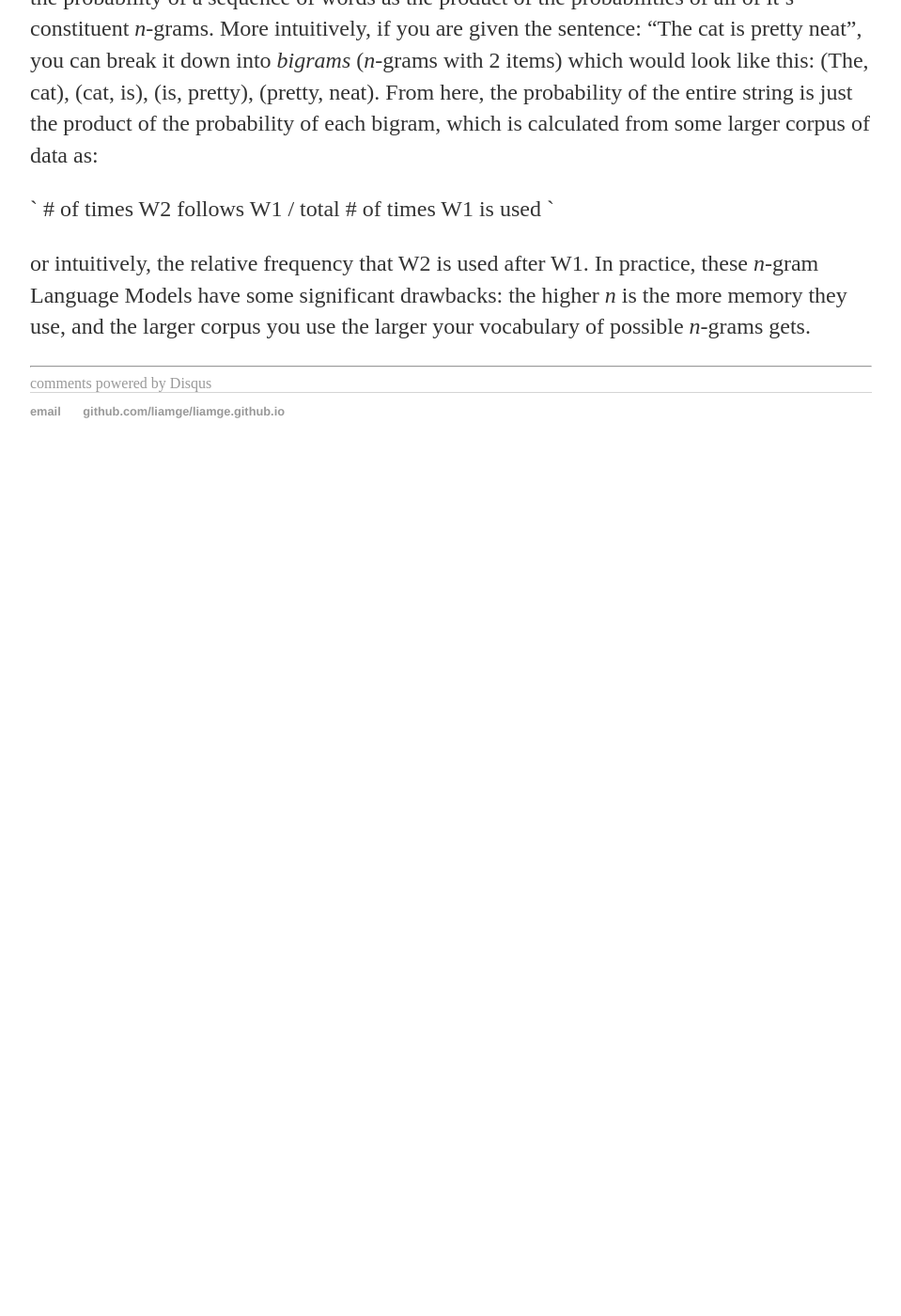
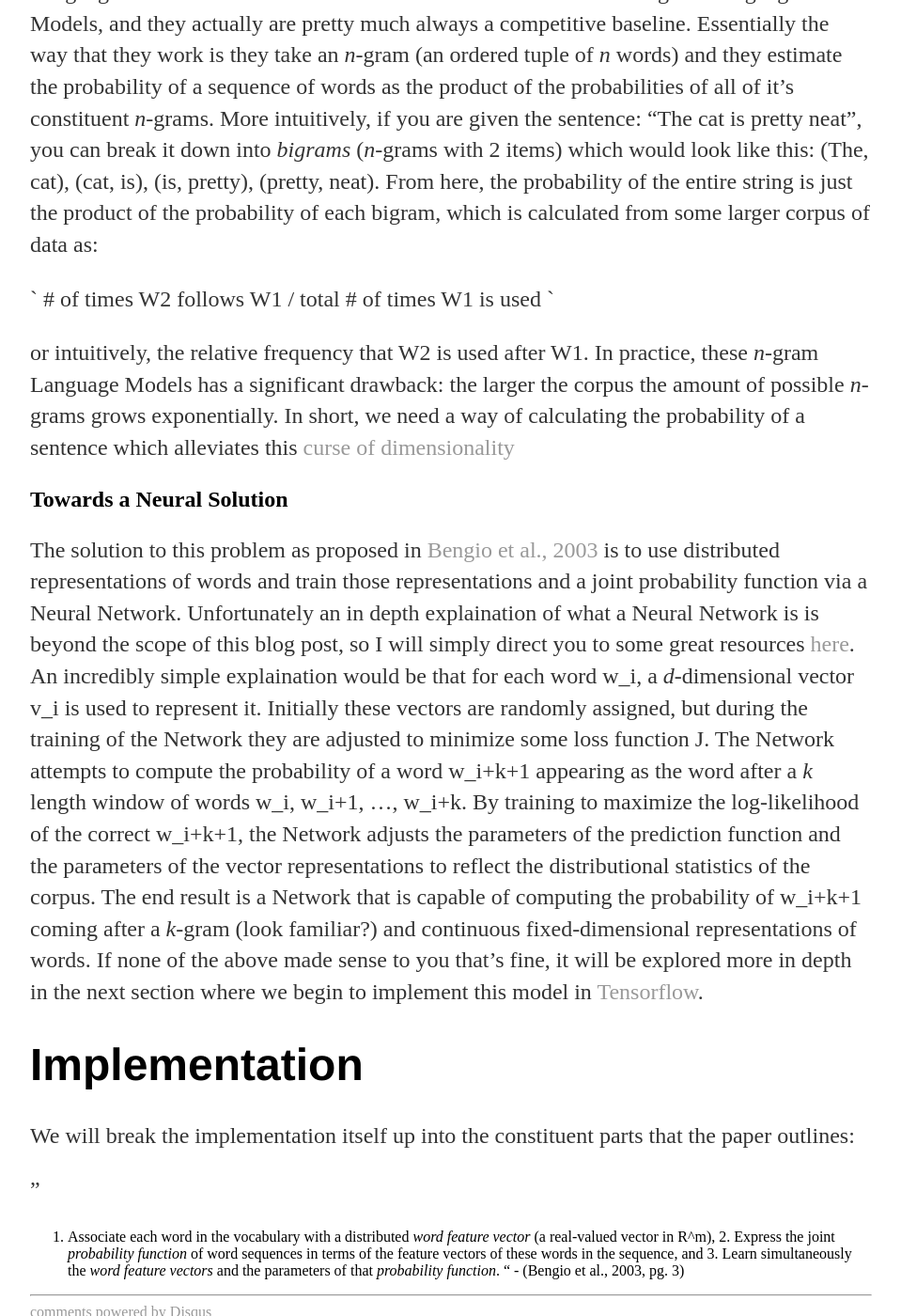
Before and after one commit to liamge/liamge.github.io, a Jekyll site: the page built from _posts/2017-06-05-neural-language-model.md, in a window 1280 px wide and 1400 px high, scrolled down 1350 px. Shown: the whole window at 94% size, without its empty margins (160-1119 px from the left). Built offline with Jekyll 4.4.1, drawn with Linux system fonts in a browser that asks for light colours; comment, search, counter and statistics services are not loaded; before the commit the page ends 1855 px from its top, so only the background shows below that.

Commit message:
Update 2017-06-05-neural-language-model.md

```diff
--- a/_posts/2017-06-05-neural-language-model.md
+++ b/_posts/2017-06-05-neural-language-model.md
@@ -15,4 +17,16 @@ Great, so now that we know what a Language Model _does_ we need to ask ourselves
 
 ` # of times W2 follows W1 / total # of times W1 is used `
 
-or intuitively, the relative frequency that W2 is used after W1. In practice, these _n_-gram Language Models have some significant drawbacks: the higher _n_ is the more memory they use, and the larger corpus you use the larger your vocabulary of possible _n_-grams gets.
+or intuitively, the relative frequency that W2 is used after W1. In practice, these _n_-gram Language Models has a significant drawback: the larger the corpus the amount of possible _n_-grams grows exponentially. In short, we need a way of calculating the probability of a sentence which alleviates this [curse of dimensionality](https://en.wikipedia.org/wiki/Curse_of_dimensionality)
+
+## Towards a Neural Solution
+
+The solution to this problem as proposed in [Bengio et al., 2003](http://www.jmlr.org/papers/volume3/bengio03a/bengio03a.pdf) is to use distributed representations of words and train those representations and a joint probability function via a Neural Network. Unfortunately an in depth explaination of what a Neural Network is is beyond the scope of this blog post, so I will simply direct you to some great resources [here](http://neuralnetworksanddeeplearning.com/). An incredibly simple explaination would be that for each word w_i, a _d_-dimensional vector v_i is used to represent it. Initially these vectors are randomly assigned, but during the training of the Network they are adjusted to minimize some loss function J. The Network attempts to compute the probability of a word w_i+k+1 appearing as the word after a _k_ length window of words w_i, w_i+1, ..., w_i+k. By training to maximize the log-likelihood of the correct w_i+k+1, the Network adjusts the parameters of the prediction function and the parameters of the vector representations to reflect the distributional statistics of the corpus. The end result is a Network that is capable of computing the probability of w_i+k+1 coming after a _k_-gram (look familiar?) and continuous fixed-dimensional representations of words. If none of the above made sense to you that's fine, it will be explored more in depth in the next section where we begin to implement this model in [Tensorflow](https://www.tensorflow.org/).
+
+# Implementation
+
+We will break the implementation itself up into the constituent parts that the paper outlines:
+
+"
+1. Associate each word in the vocabulary with a distributed _word feature vector_ (a real-valued vector in R^m), 2. Express the joint _probability function_ of word sequences in terms of the feature vectors of these words in the sequence, and 3. Learn simultaneously the _word feature vectors_ and the parameters of that _probability function_.
+" - (Bengio et al., 2003, pg. 3)
```
Also changed, not shown: other parts of _posts/2017-06-05-neural-language-model.md (+2 -0 lines).
